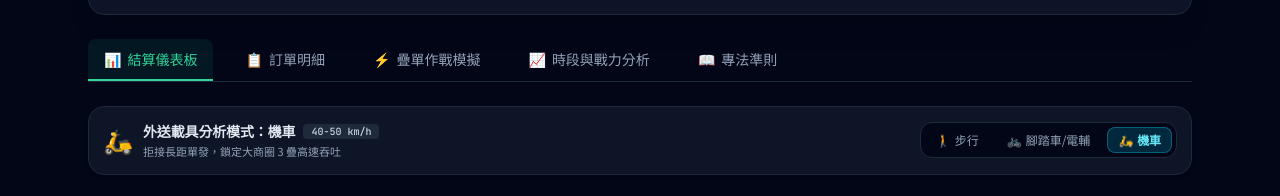
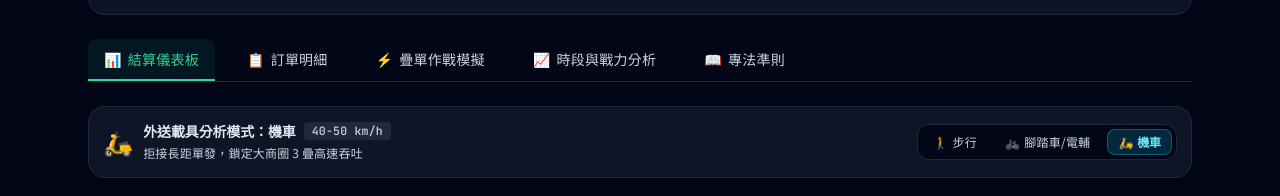
Before and after one commit to wumoztw/delivery-subsidy-calc, a plain HTML site: page index.html in a window 1280 px wide. Shown: the part 171-367 px from the top of the page. Drawn offline with nearby package versions, Linux system fonts and the light colour scheme.

Commit message:
style(typography): enhance reading comfort with relaxed line-height, comfortable letter-spacing, enhanced dark-mode contrast, micro-badge scale protection, and zero-distinction tabular numbers

```diff
--- a/index.html
+++ b/index.html
@@ -62,10 +62,9 @@
     }
   </script>
   <style>
-    /* ═══ 字體渲染最佳化 ═══ */
-
-    /* CLS 防護：size-adjust 系統備援字體，使備援字體與 Noto Sans TC 幾何寬高一致，
-       消除 Google Fonts 載入完成後的版面位移 (Cumulative Layout Shift) */
+    /* ═══ 字體渲染與閱讀舒適度最佳化 ═══ */
+
+    /* 1. CLS 防護：size-adjust 系統備援字體，消除 Google Fonts 載入後的版面位移 */
     @font-face {
       font-family: 'Noto Sans TC Fallback';
       src: local('PingFang TC'), local('Microsoft JhengHei'), local('sans-serif');
@@ -75,12 +74,25 @@
       line-gap-override: 0%;
     }
 
-    /* 全域字型堆疊：Noto Sans TC ➔ size-adjust 備援 ➔ 系統原生 */
+    /* 2. 全域字型堆疊與繁中排版呼吸率 */
     body, button, input, select, textarea {
       font-family: 'Noto Sans TC', 'Noto Sans TC Fallback', -apple-system, BlinkMacSystemFont, "PingFang TC", "Microsoft JhengHei", sans-serif;
     }
 
-    /* 全域次像素抗鋸齒與文字渲染最佳化 */
+    body {
+      letter-spacing: 0.015em;
+      line-height: 1.62;
+      word-break: break-word;
+      overflow-wrap: break-word;
+    }
+
+    /* 3. 段落與說明文字舒適閱讀行高 */
+    p, li, dd {
+      line-height: 1.68;
+      text-wrap: pretty;
+    }
+
+    /* 4. 全域次像素抗鋸齒與光學尺寸 */
     html {
       -webkit-font-smoothing: antialiased;
       -moz-osx-font-smoothing: grayscale;
@@ -90,18 +102,48 @@
       -webkit-text-size-adjust: 100%;
     }
 
-    /* 數字等寬字體：JetBrains Mono + tabular-nums 表格對齊 */
+    /* 5. 數字與金額等寬對齊 (JetBrains Mono) */
     .font-mono, [class*="font-mono"] {
       font-family: 'JetBrains Mono', ui-monospace, SFMono-Regular, Menlo, Monaco, Consolas, monospace !important;
-      font-feature-settings: "tnum" 1, "cv01" 1;
-      font-variant-numeric: tabular-nums;
+      font-feature-settings: "tnum" 1, "cv01" 1, "zero" 1;
+      font-variant-numeric: tabular-nums lining-nums;
+      letter-spacing: 0.01em;
     }
 
-    /* 標題與數字強化：啟用 kerning 精密字距微調 */
+    /* 6. 標題與重點強調視覺層次 */
     h1, h2, h3, h4, h5, h6,
     .font-bold, .font-black, .font-semibold {
       font-kerning: normal;
       letter-spacing: -0.01em;
+      line-height: 1.35;
+    }
+
+    /* 7. 暗色模式對比度與易讀性提升 (防止次要文字過暗造成視覺疲勞) */
+    .text-slate-500 {
+      color: #94a3b8 !important; /* 提升至 slate-400 等級，確保在深色底色下清晰可讀 */
+    }
+    .text-slate-400 {
+      color: #cbd5e1 !important; /* 提升至 slate-300 等級，閱讀長文更省力 */
+    }
+
+    /* 8. 微型標籤字級保護 (防止手機戶外反光時小字模糊) */
+    .text-\[9px\] {
+      font-size: 10.5px !important;
+      letter-spacing: 0.025em;
+    }
+    .text-\[10px\] {
+      font-size: 11.5px !important;
+      letter-spacing: 0.02em;
+    }
+    .text-\[11px\] {
+      font-size: 12px !important;
+      letter-spacing: 0.015em;
+    }
+
+    /* 9. 柔和選取高亮配色 */
+    ::selection {
+      background-color: rgba(16, 185, 129, 0.35);
+      color: #ffffff;
     }
 
     [v-cloak] { display: none !important; }
```
